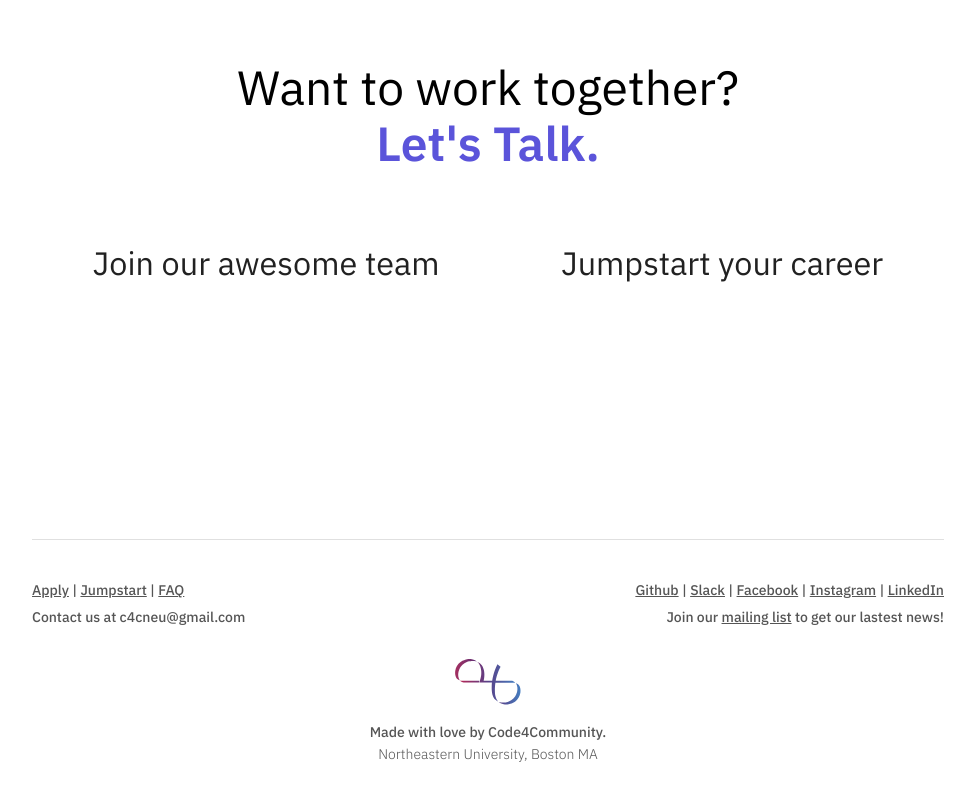
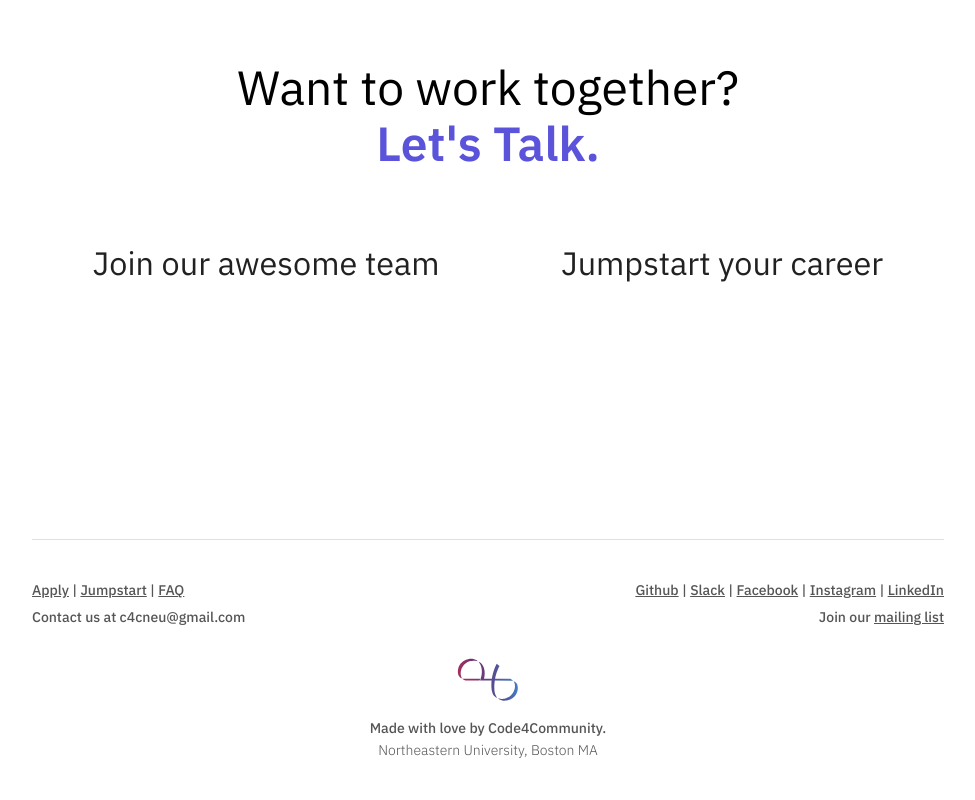
Before and after one commit to Code-4-Community/c4cneu.com, a React (Create React App) app: page / in a window 1280 px wide. Shown: the part 3289-4089 px from the top of the page, without its empty margins (152-1127 px from the left). Built offline with nearby package versions, Linux system fonts and the light colour scheme.

Commit message:
final footer fixes

```diff
--- a/src/components/Footer.tsx
+++ b/src/components/Footer.tsx
@@ -15,7 +15,7 @@ const useStyles = makeStyles({
     color: 'red',
   },
   logo: {
-    height: '3em',
+    height: '2.75em',
     padding: '1em',
     margin: 'auto',
   },
@@ -110,8 +110,7 @@ const Footer: React.FC = () => {
                 className={classes.footerLink}
               >
                 mailing list
-              </a>{' '}
-              to get our lastest news!
+              </a>
             </Typography>
           </Grid>
           <Grid item xs>
```
